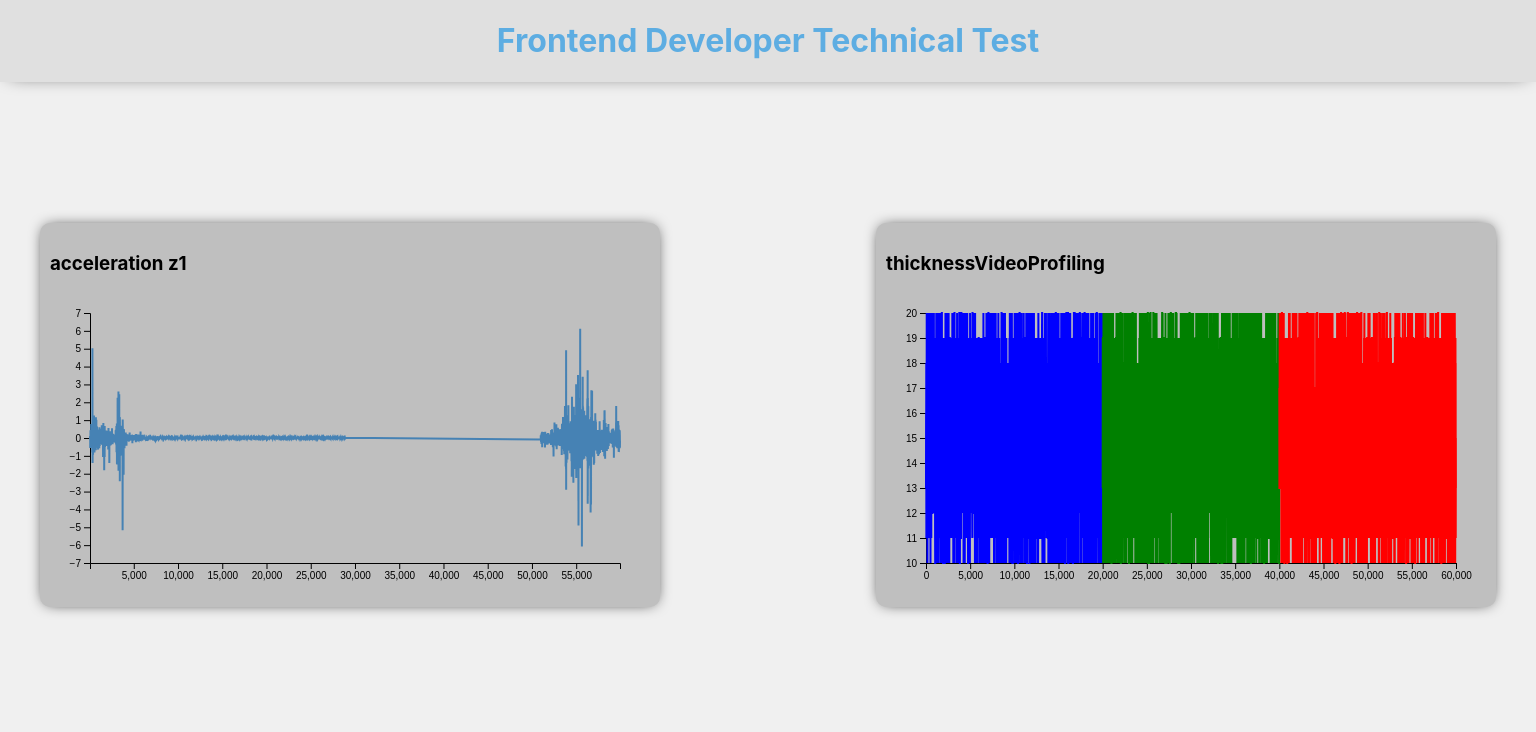
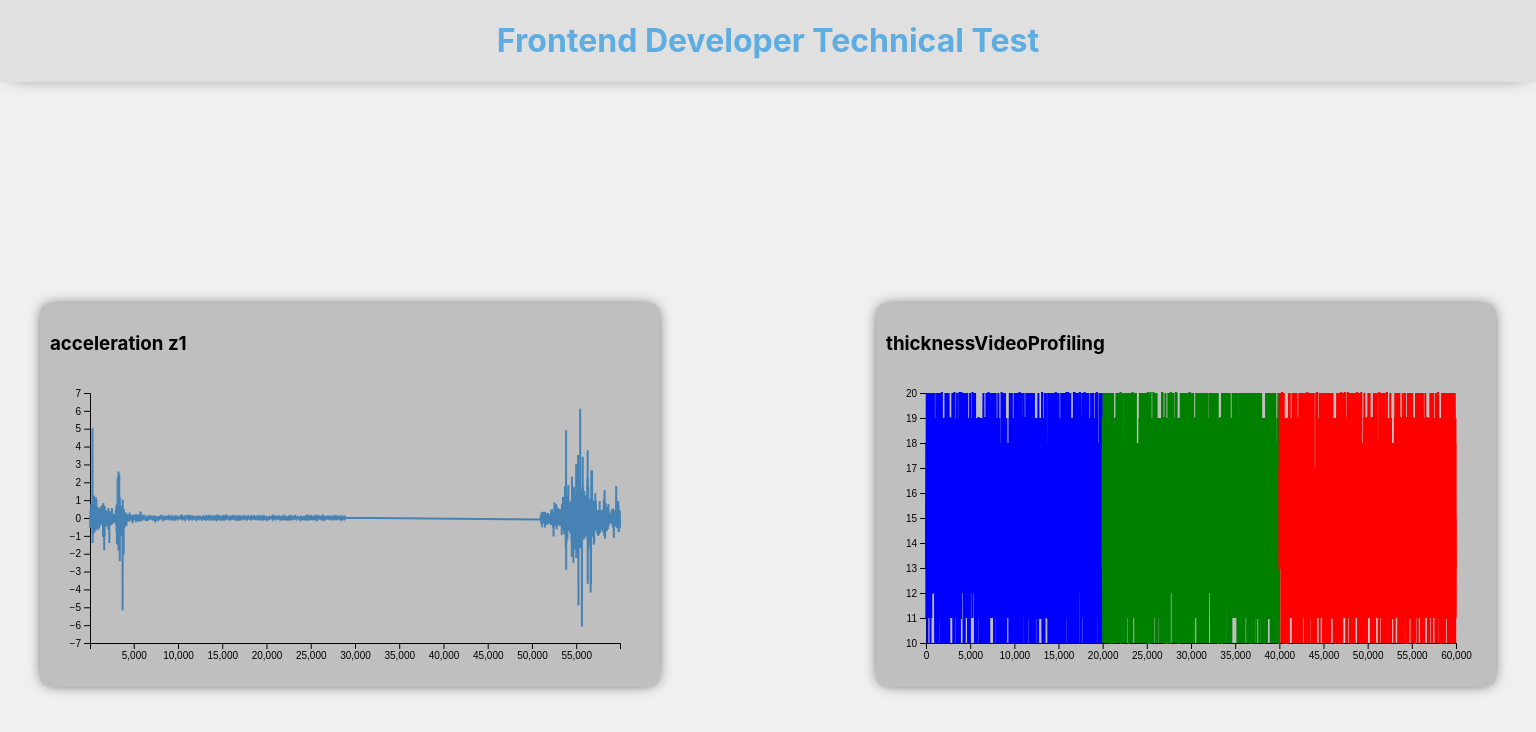
Before and after one commit to mmohebbi313/d3-chart, a React (Create React App) app: page / in a window 1536 px wide. Shown: the top 732 px of the page. Built offline with nearby package versions, Linux system fonts and the light colour scheme.

Commit message:
small change

```diff
--- a/src/App.css
+++ b/src/App.css
@@ -16,7 +16,6 @@
   align-items: center;
 }
 
-@media( max-width: 767px){
   .div-chart{
   display: flex;
   flex-direction: column;
@@ -27,4 +26,16 @@
   margin-right: 20px; */
   margin-top: 80px;
   }
+
+@media ( min-width: 1400px){
+.div-chart{
+  display: flex;
+  flex-direction: row;
+  justify-content: space-between;
+  width: 100vw;
+  height: 100vh;
+  padding-left: 40px;
+  padding-right: 40px;
+  align-items: center;
 }
+}
--- a/src/chart/chart.css
+++ b/src/chart/chart.css
@@ -7,7 +7,7 @@
 }
 @media ( max-width: 767px){
     .div-box{
-    width: 340px;
+    width: 325px;
     height: 300px;
     background-color: #bfbfbf;
     padding: 5px;
--- a/src/chart/chart.js
+++ b/src/chart/chart.js
@@ -88,7 +88,7 @@ function Chart({ title, data }) {
     const svg = d3.select(svgRef.current);
     svg.selectAll("*").remove();
 
-    const width = sizing <= 676 ? 350 : 600;
+    const width = sizing <= 676 ? 330 : 600;
     const height = sizing <= 676 ? 245 : 300;
     const margin = sizing <= 676
       ? { top: 20, right: 25, bottom: 30, left: 15 }
@@ -141,7 +141,7 @@ function Chart({ title, data }) {
       <h3>{title}</h3>
       <svg
         ref={svgRef}
-        width={sizing <= 676 ? 370 : 600}
+        width={sizing <= 676 ? 350 : 600}
         height={300}
       />
     </div>
```
